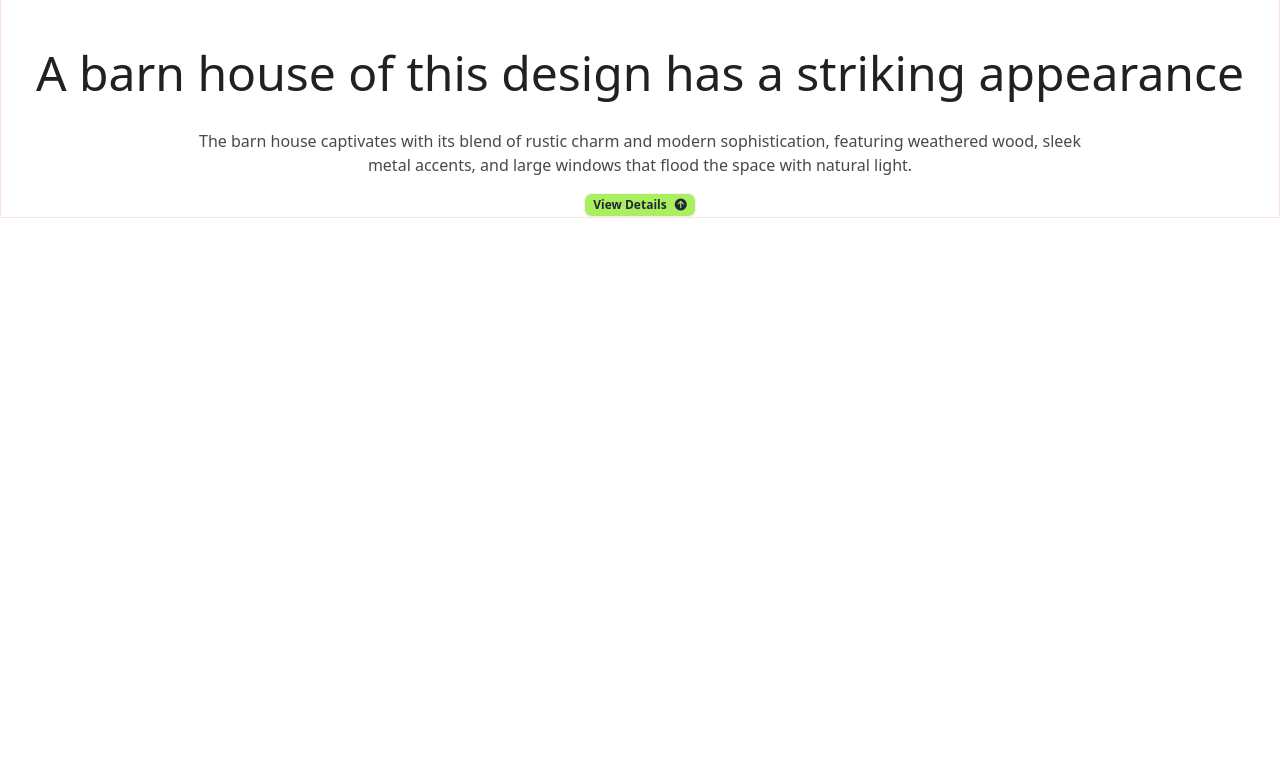
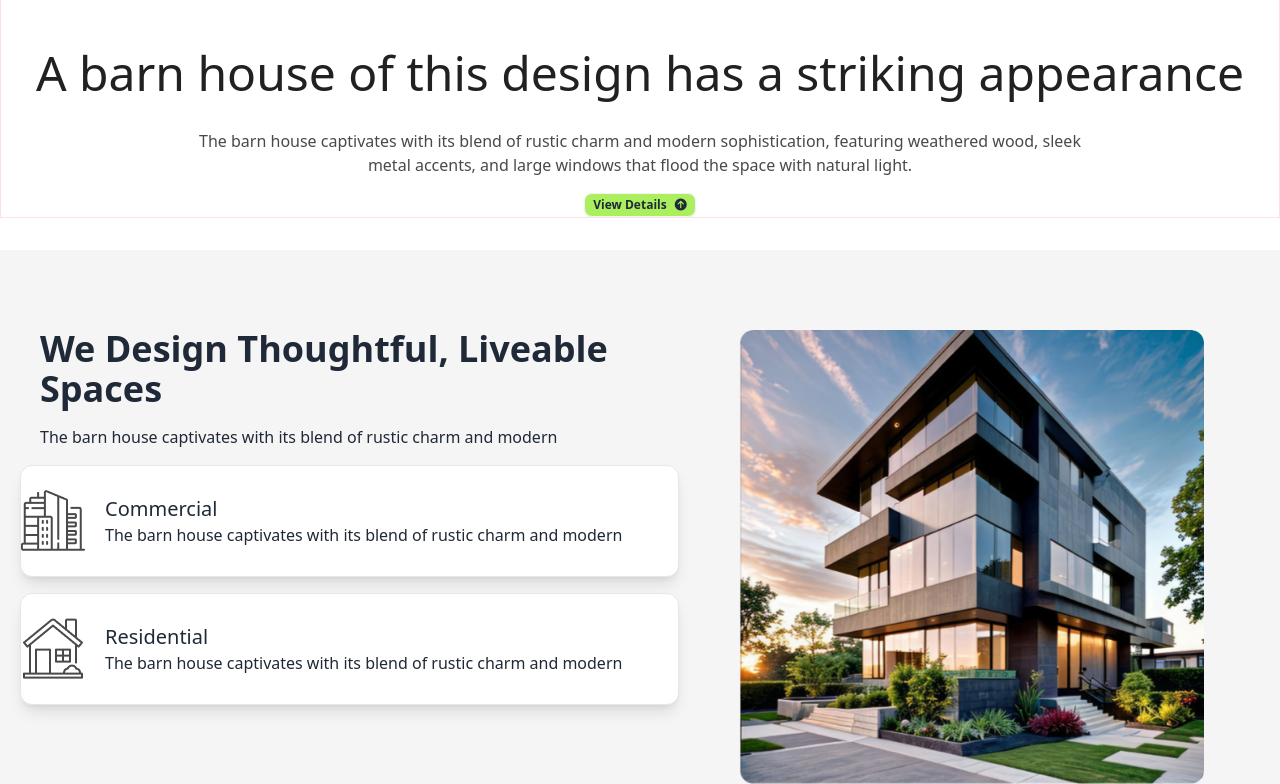
Before and after one commit to AkashMAbrrar/assignment3_b10_house, a plain HTML site: page index.html in a window 1280 px wide. Shown: the part 347-1131 px from the top of the page. Before the commit the page ends 800 px from the top, so only its background shows below. Drawn offline with nearby package versions, Linux system fonts and the light colour scheme.

Commit message:
this commit for the design section completed

```diff
--- a/index.html
+++ b/index.html
@@ -99,7 +99,6 @@
           <img class="w-96 mx-auto" src="assets/banner.png" alt="" />
         </div>
         <!-- texts for top banner section  -->
-
         <div class="grid grid-cols-1 items-center mt-8">
           <h2 class="text-center text-5xl font-thin text-heading_color">
             A barn house of this design has a striking appearance
@@ -116,7 +115,54 @@
         </div>
       </section>
     </header>
-    <main></main>
+    <main>
+      <!-- thoughtful design section -->
+      <section
+        class="lg:flex justify-between items-center container mx-auto space-y-20 bg-neutral-100 mt-8">
+        <div class="space-y-4">
+          <h2 class="text-4xl font-bold ml-10">
+            We Design Thoughtful, Liveable Spaces
+          </h2>
+          <p class="font-thin ml-10">
+            The barn house captivates with its blend of rustic charm and modern
+          </p>
+          <p></p>
+          <div
+            class="flex items-center mx-5 bg-white border shadow-lg rounded-xl h-28">
+            <div class="felx items-center justify-between gap-4">
+              <img src="assets/commercial.png" alt="" />
+            </div>
+            <div class="ml-5">
+              <h4 class="text-xl font-thin">Commercial</h4>
+              <p class="font-thin">
+                The barn house captivates with its blend of rustic charm and
+                modern
+              </p>
+            </div>
+          </div>
+          <div
+            class="flex items-center mx-5 bg-white border shadow-lg rounded-xl h-28">
+            <div class="felx items-center justify-between gap-4">
+              <img src="assets/residential.png" alt="" />
+            </div>
+            <div class="ml-5">
+              <h4 class="text-xl font-thin">Residential</h4>
+              <p class="font-thin">
+                The barn house captivates with its blend of rustic charm and
+                modern
+              </p>
+            </div>
+          </div>
+        </div>
+        <!-- image -->
+        <div>
+          <img
+            class="w-4/5 ml-10 items-center"
+            src="assets/Rectangle.png"
+            alt="" />
+        </div>
+      </section>
+    </main>
     <footer></footer>
   </body>
 </html>
```
